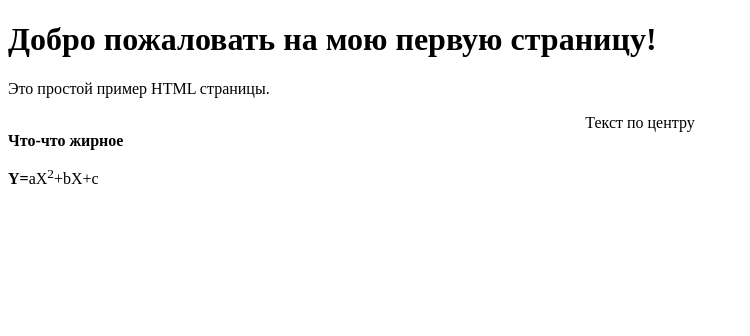
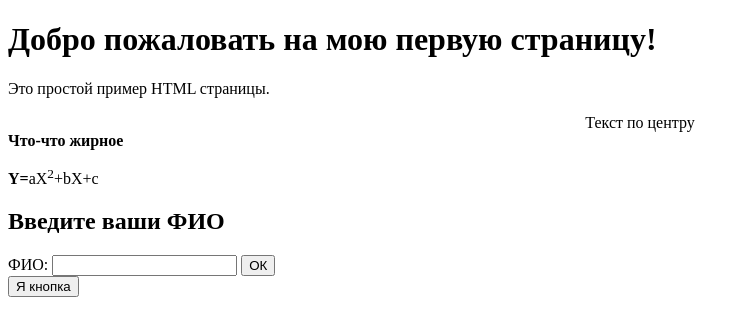
Before and after one commit to ShadowSEA2/FirstRepository, a plain HTML site: page Hello.html in a window 1280 px wide. Shown: the whole page, without its empty margins (0-750 px from the left). Drawn offline with Linux system fonts and the light colour scheme.

Commit message:
My page 14-57

```diff
--- a/Hello.html
+++ b/Hello.html
@@ -9,6 +9,13 @@
     <center>Текст по центру</center>
     <strong>Что-что жирное</strong>
     <p><strong>Y=</strong>aX<sup>2</sup>+bX+c</p>
+    <h2>Введите ваши ФИО</h2>
+    <form>
+        <label for="fio">ФИО:</label>
+        <input type="text" id="fio" name="fio" required>
+        <button type="button">ОК</button>
+    </form>
+    <button type="button" name="popup-button">Я кнопка</button>
+</body>
 
-</body>
 </html>
```
